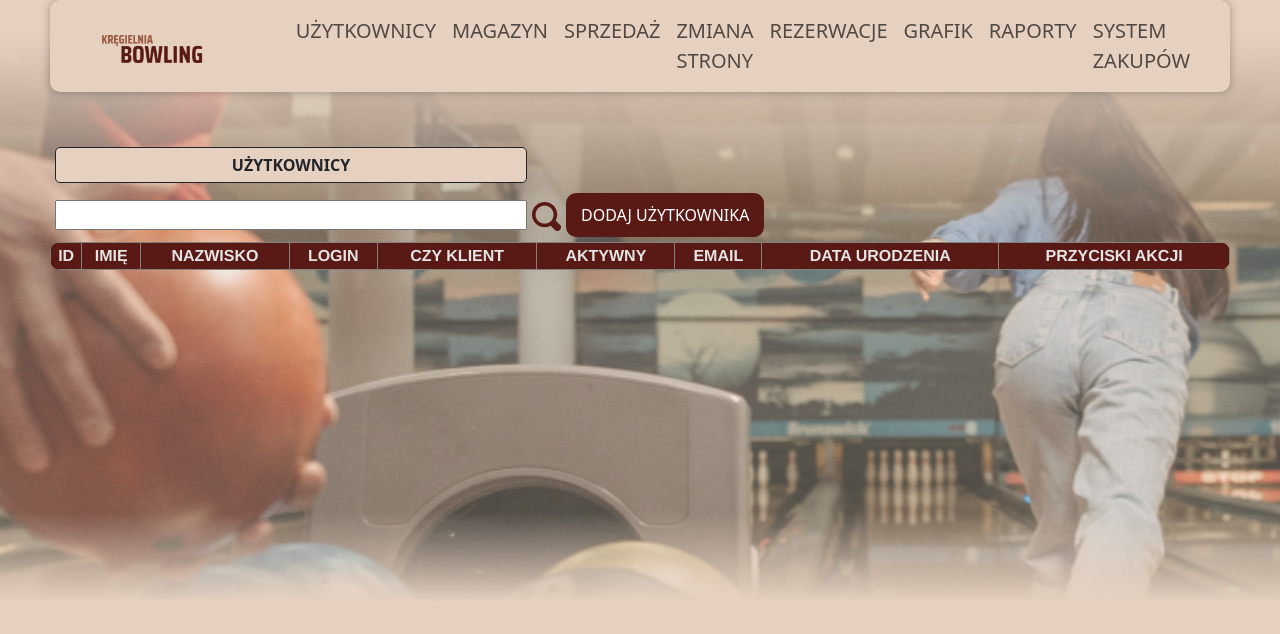
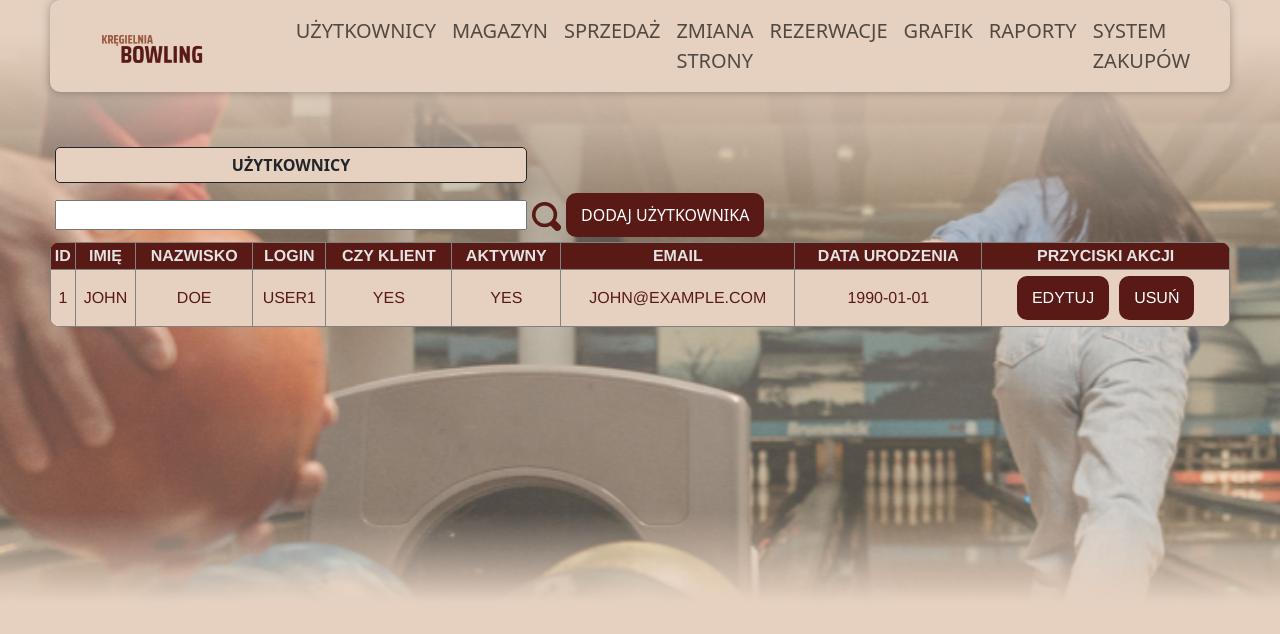
Before and after one commit to Donosik/BowlingClub, a React (Create React App) app in the folder mainfrontend/: page /management/uzytkownicy in a window 1280 px wide. Shown: the top 634 px of the page. Built offline with nearby package versions, Linux system fonts and the light colour scheme; no server answers.

Commit message:
changes to axios requests and data generation small fix

```diff
--- a/mainfrontend/src/pages/Users/UserListTable.js
+++ b/mainfrontend/src/pages/Users/UserListTable.js
@@ -18,7 +18,19 @@ export default function UserListTable({users})
             </tr>
             </thead>
             <tbody>
-
+            {users.map((user) => (
+                <tr key={user.Id}>
+                    <td>{user.Id}</td>
+                    <td>{user.Person.FirstName}</td>
+                    <td>{user.Person.LastName}</td>
+                    <td>{user.Login}</td>
+                    <td>{user.IsClient ? 'Yes' : 'No'}</td>
+                    <td>{user.IsActive ? 'Yes' : 'No'}</td>
+                    <td>{user.Person.Email}</td>
+                    <td>{user.Person.DateOfBirth}</td>
+                    <td><button>EDYTUJ</button><button>USUŃ</button></td>
+                </tr>
+            ))}
             </tbody>
         </table></div>
     )
```
Also changed, not shown: 2 other files (tests, documents, lock files or other folders).
